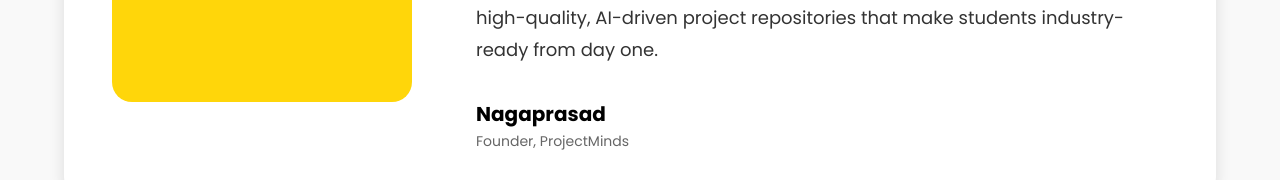
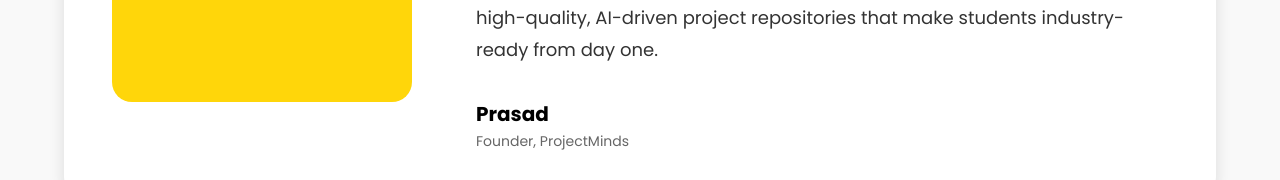
Before and after one commit to buildwithtattva-lab/tattva-website, a React (Vite) app: page / in a window 1280 px wide. Shown: the part 8606-8786 px from the top of the page. Built offline with nearby package versions, Linux system fonts and the light colour scheme.

Commit message:
updated founder name

```diff
--- a/src/components/FounderStory.jsx
+++ b/src/components/FounderStory.jsx
@@ -27,7 +27,7 @@ const FounderStory = () => {
                                 industry-ready from day one.
                             </p>
                             <footer className={styles.founderFoot}>
-                                <strong>Nagaprasad</strong>
+                                <strong>Prasad</strong>
                                 <span>Founder, ProjectMinds</span>
                             </footer>
                         </div>
```
